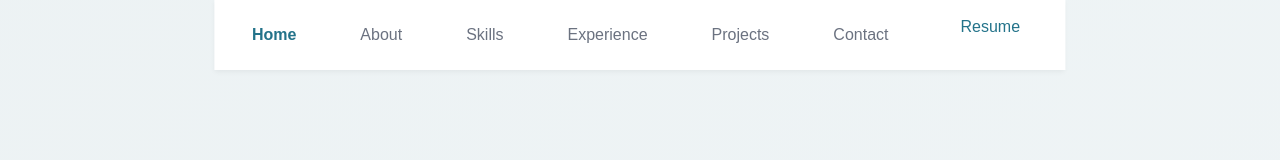
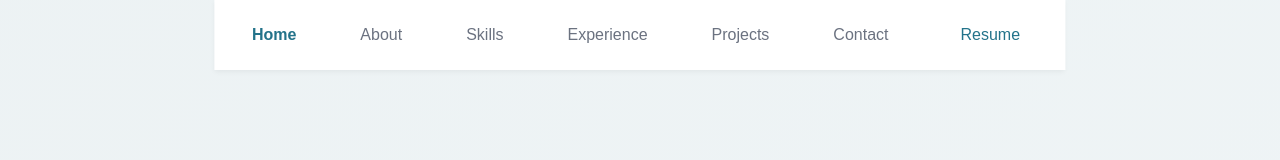
Before and after one commit to rupalijadhav99/My-Portfolio-RJ, a React (Vite) app: page / in a window 1280 px wide. Shown: the top 160 px of the page. Built offline with nearby package versions, Linux system fonts and the light colour scheme.

Commit message:
Changes in navbar file

```diff
--- a/src/components/Navbar/Navbar.css
+++ b/src/components/Navbar/Navbar.css
@@ -58,6 +58,12 @@
   color: #111827;
 }
 
+.resumeButton{
+    justify-content: center;
+    align-items: center;
+    display: flex;
+}
+
 /* Resume button */
 .resumeButton a {
   text-decoration: none;
```
